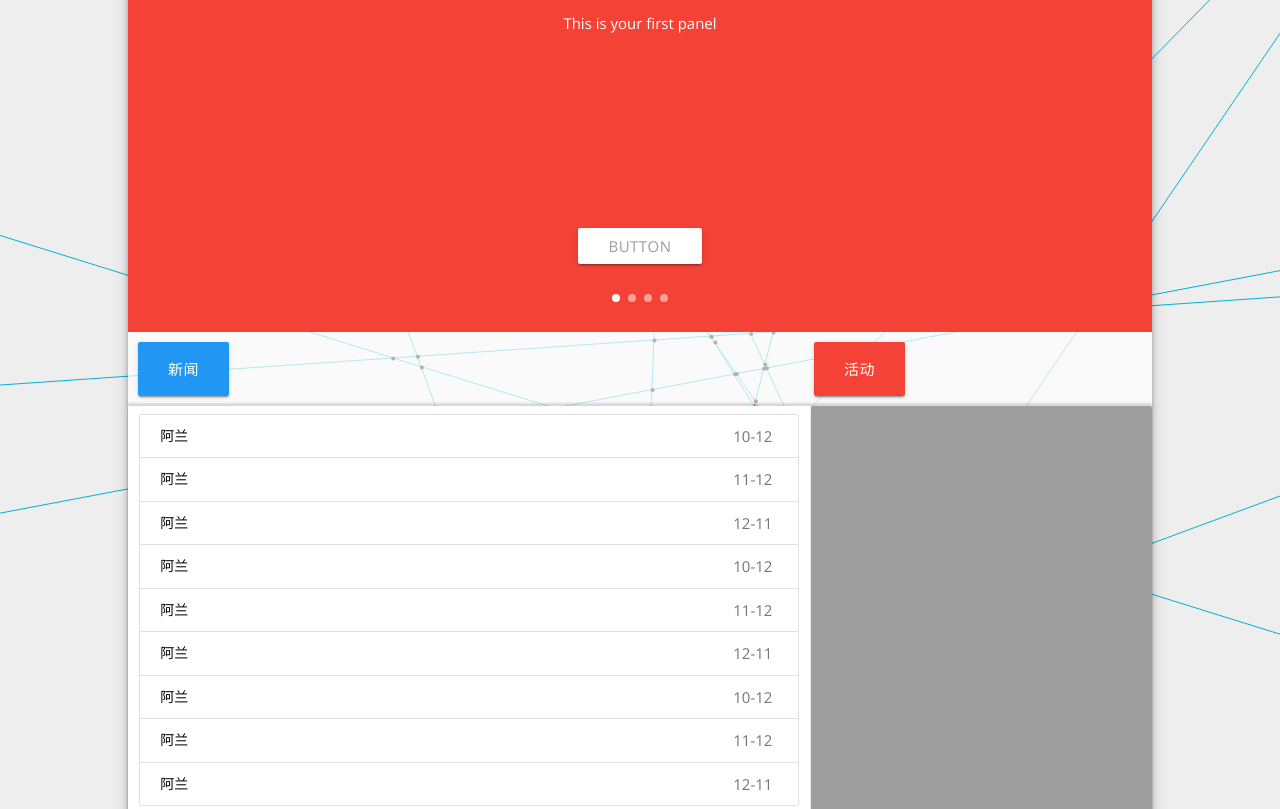
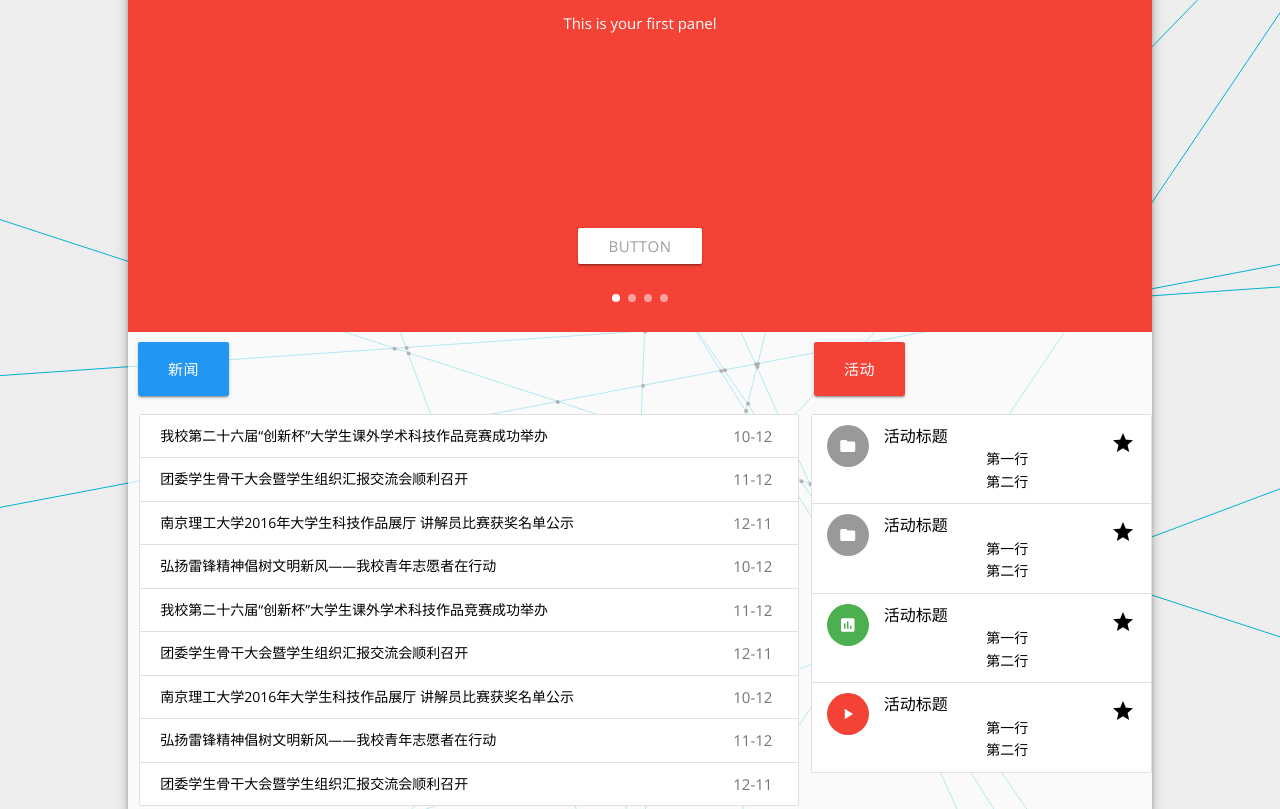
Before and after one commit to BlueBalloon1984/Home_Page_NJVS, a plain HTML site: page index.html in a window 1280 px wide. Shown: the part 143-952 px from the top of the page. Drawn offline with nearby package versions, Linux system fonts and the light colour scheme.

Commit message:
首页基本完成

```diff
--- a/index.html
+++ b/index.html
@@ -6,6 +6,7 @@
   <link rel="stylesheet" href="https://cdnjs.cloudflare.com/ajax/libs/meyer-reset/2.0/reset.min.css">
   <link rel='stylesheet prefetch' href='http://fonts.googleapis.com/css?family=Open+Sans:100,300,400,500,700|Montserrat:700'>
   <link rel='stylesheet prefetch' href='https://maxcdn.bootstrapcdn.com/font-awesome/4.4.0/css/font-awesome.min.css'>
+  <link href="http://fonts.googleapis.com/icon?family=Material+Icons" rel="stylesheet">
   <link rel="stylesheet" href="css/style.css">
   <link rel="stylesheet" href="css/materialize.css">
   <style>
@@ -78,7 +79,7 @@
 </header>
 
 <section class="hero">
-  <div class="cardboard z-depth-3" style="height:2000px">
+  <div class="cardboard z-depth-3">
     <div class="carousel carousel-slider center" data-indicators="true">
       <div class="carousel-fixed-item center">
         <a class="btn waves-effect white grey-text darken-text-2">button</a>
@@ -109,21 +110,54 @@
       </div>
     </div>
     <div class="row">
-      <div class="newscardboard white col s8 z-depth-h">
+      <div class="col s8">
         <div class="collection">
-           <a href="#!" class="collection-item black-text"><span class="badge">10-12</span>阿兰</a>
-           <a href="#!" class="collection-item black-text"><span class="badge">11-12</span>阿兰</a>
-           <a href="#!" class="collection-item black-text"><span class="badge">12-11</span>阿兰</a>
-           <a href="#!" class="collection-item black-text"><span class="badge">10-12</span>阿兰</a>
-           <a href="#!" class="collection-item black-text"><span class="badge">11-12</span>阿兰</a>
-           <a href="#!" class="collection-item black-text"><span class="badge">12-11</span>阿兰</a>
-           <a href="#!" class="collection-item black-text"><span class="badge">10-12</span>阿兰</a>
-           <a href="#!" class="collection-item black-text"><span class="badge">11-12</span>阿兰</a>
-           <a href="#!" class="collection-item black-text"><span class="badge">12-11</span>阿兰</a>
+           <a href="#!" class="collection-item black-text"><span class="badge">10-12</span>我校第二十六届“创新杯”大学生课外学术科技作品竞赛成功举办</a>
+           <a href="#!" class="collection-item black-text"><span class="badge">11-12</span>团委学生骨干大会暨学生组织汇报交流会顺利召开</a>
+           <a href="#!" class="collection-item black-text"><span class="badge">12-11</span>南京理工大学2016年大学生科技作品展厅 讲解员比赛获奖名单公示</a>
+           <a href="#!" class="collection-item black-text"><span class="badge">10-12</span>弘扬雷锋精神倡树文明新风——我校青年志愿者在行动</a>
+           <a href="#!" class="collection-item black-text"><span class="badge">11-12</span>我校第二十六届“创新杯”大学生课外学术科技作品竞赛成功举办</a>
+           <a href="#!" class="collection-item black-text"><span class="badge">12-11</span>团委学生骨干大会暨学生组织汇报交流会顺利召开</a>
+           <a href="#!" class="collection-item black-text"><span class="badge">10-12</span>南京理工大学2016年大学生科技作品展厅 讲解员比赛获奖名单公示</a>
+           <a href="#!" class="collection-item black-text"><span class="badge">11-12</span>弘扬雷锋精神倡树文明新风——我校青年志愿者在行动</a>
+           <a href="#!" class="collection-item black-text"><span class="badge">12-11</span>团委学生骨干大会暨学生组织汇报交流会顺利召开</a>
          </div>
       </div>
-      <div class="actcardboard grey col s4 z-depth-h">
-
+      <div class="col s4" style="padding:0px;">
+        <ul class="collection black-text">
+           <li class="collection-item avatar">
+             <i class="material-icons circle">folder</i>
+             <span class="title">活动标题</span>
+             <p>第一行 <br>
+                第二行
+             </p>
+             <a href="#!" class="secondary-content"><i class="material-icons">grade</i></a>
+           </li>
+           <li class="collection-item avatar">
+             <i class="material-icons circle">folder</i>
+             <span class="title">活动标题</span>
+             <p>第一行 <br>
+                第二行
+             </p>
+             <a href="#!" class="secondary-content"><i class="material-icons">grade</i></a>
+           </li>
+           <li class="collection-item avatar">
+             <i class="material-icons circle green">insert_chart</i>
+             <span class="title">活动标题</span>
+             <p>第一行 <br>
+                第二行
+             </p>
+             <a href="#!" class="secondary-content"><i class="material-icons">grade</i></a>
+           </li>
+           <li class="collection-item avatar">
+             <i class="material-icons circle red">play_arrow</i>
+             <span class="title">活动标题</span>
+             <p>第一行 <br>
+                第二行
+             </p>
+             <a href="#!" class="secondary-content"><i class="material-icons">grade</i></a>
+           </li>
+         </ul>
       </div>
     </div>
   </div>
```
Also changed, not shown: fonts/roboto/Roboto-Bold.woff (added), fonts/roboto/Roboto-Bold.woff2 (added), fonts/roboto/Roboto-Light.woff (added), fonts/roboto/Roboto-Light.woff2 (added), fonts/roboto/Roboto-Medium.woff (added), fonts/roboto/Roboto-Medium.woff2 (added), fonts/roboto/Roboto-Regular.woff (added), fonts/roboto/Roboto-Regular.woff2 (added), fonts/roboto/Roboto-Thin.woff (added), fonts/roboto/Roboto-Thin.woff2 (added).
